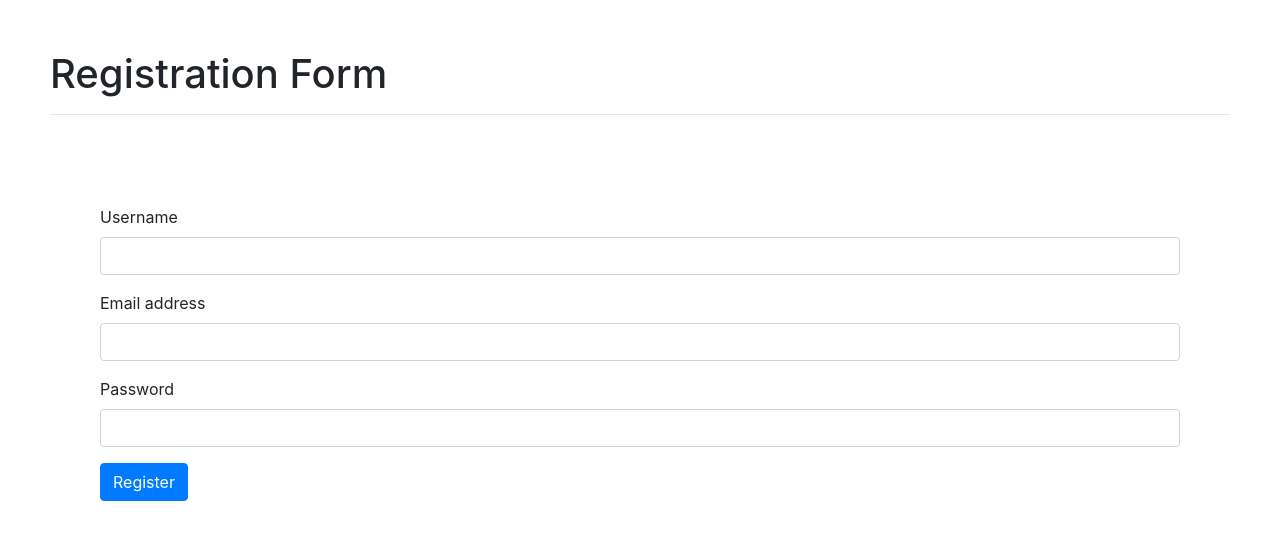
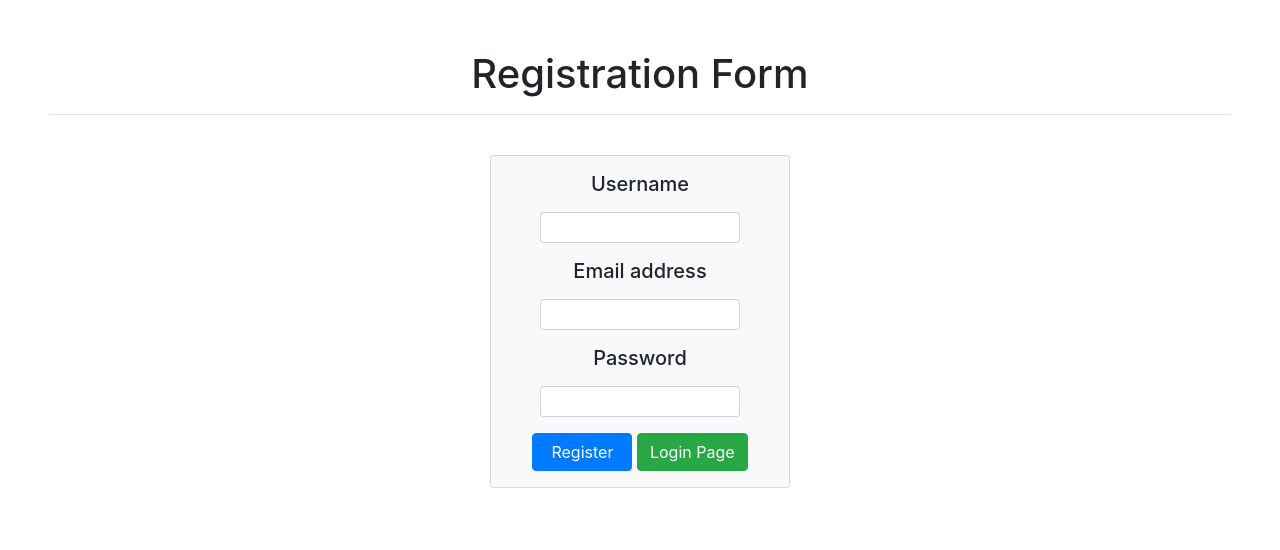
Before and after one commit to MuktiRocket/MyblogApp_using_PHPoops_-_ajax, a PHP site: page /Myblog/register.php in a window 1280 px wide. Shown: the top 550 px of the page. Run offline with PHP 8.4, Linux system fonts and the light colour scheme; some libraries are stand-ins or nearby versions.

```diff
--- a/action.php
+++ b/action.php
@@ -1,5 +1,5 @@
 <?php
-session_start();
+include_once("session.php");
 require_once("db.php");
 require_once("util.php");
 require_once("user.php");
@@ -74,11 +74,11 @@ if (isset($_GET['read'])) {
                              </tr>';
             }
             echo $output;
-        }
         } else {
             echo '<tr>
                 <td colspan="6">No Users Found in the Database!</td>
               </tr>';
+        }
     }
 }
 
--- a/db.php
+++ b/db.php
@@ -1,4 +1,5 @@
 <?php
+include_once("session.php");
 require_once('pdo_connect.php');
 class Database extends Connect
 {
--- a/index.php
+++ b/index.php
@@ -1,3 +1,7 @@
+ <?php
+    include_once("session.php");
+    ?>
+
  <!DOCTYPE html>
  <html lang="en">
 
@@ -120,7 +124,7 @@
                      <button type="button" class="btn btn-primary" data-toggle="modal" data-target="#addNewblogModal">
                          Add New Blog
                      </button>
-                    <a href="login.php"> <button type="button" class="btn btn-danger">
+                     <a href="logout.php"> <button type="button" class="btn btn-danger">
                              Logout
                          </button></a>
                  </div>
--- a/login.php
+++ b/login.php
@@ -173,11 +173,9 @@
                 method: "POST",
                 body: formdata,
             });
-            console.log("hi");
             document.getElementById('loginform-btn').value = "Login";
             loginform.reset();
             loginform.classList.remove("was-validated");
-            console.log('hi');
             window.location.href = "http://localhost/Myblog/";
 
         }
--- a/main.js
+++ b/main.js
@@ -1,3 +1,6 @@
+
+
+
 const addform = document.getElementById("add-blog-form");
 const updateform = document.getElementById("edit-blog-form");
 const showAlert = document.getElementById("showAlert");
--- a/register.php
+++ b/register.php
@@ -23,25 +23,38 @@
 </head>
 
 <body class="body">
+    <center>
         <h1>Registration Form</h1>
+    </center>
     <hr>
     <br>
-    <form id="registerform" class="register" name="register" action="login.php">
+    <center>
+        <form id="registerform" name="register" action="login.php" class='card p-3 bg-light' style="width: 300px;">
             <div class="mb-3">
-            <label class="form-label">Username</label>
-            <input type="text" class="form-control" id="username" name="username" required>
+                <label class="form-label">
+                    <h5>Username</h5>
+                </label>
+                <input type="text" class="form-control form-control-sm" id="username" name="username" required style="width: 200px;">
             </div>
 
             <div class="mb-3">
-            <label class="form-label">Email address</label>
-            <input type="email" class="form-control" id="email" name="email" required>
+                <label class="form-label">
+                    <h5>Email address</h5>
+                </label>
+                <input type="email" class="form-control form-control-sm" id="email" name="email" required style="width: 200px;">
             </div>
             <div class="mb-3">
-            <label class="form-label">Password</label>
-            <input type="password" class="form-control" id="password" name="password" required>
+                <label class="form-label">
+                    <h5>Password</h5>
+                </label>
+                <input type="password" class="form-control form-control-sm" id="password" name="password" required style="width: 200px;">
             </div>
-        <button type="submit" class="btn btn-primary" value="Register" id="registerform-btn">Register</button>
+            <center> <button type="submit" class="btn btn-primary" value="Register" id="registerform-btn" style="width: 100px;">Register</button>
+                <a href="login.php" class="btn btn-success" value="Login Page" id="registerform-btn">Login Page</a>
+            </center>
         </form>
+
+    </center>
 </body>
 <script>
     const registerform = document.getElementById("registerform");
```
Also changed, not shown: session.php (added, +8 -0 lines). Lines whose indentation alone changed are shown as unchanged.
